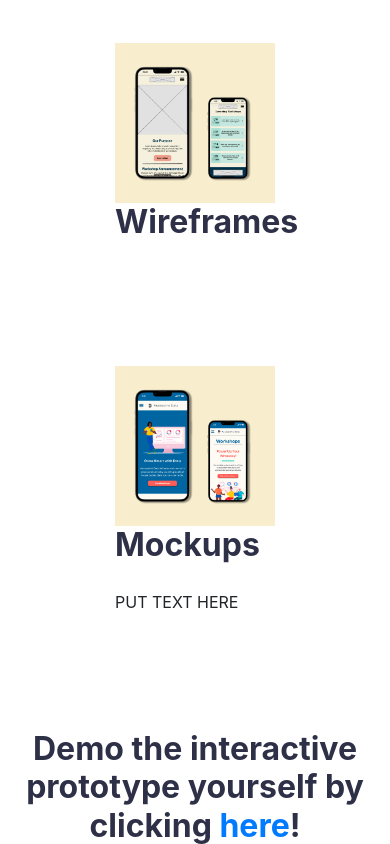
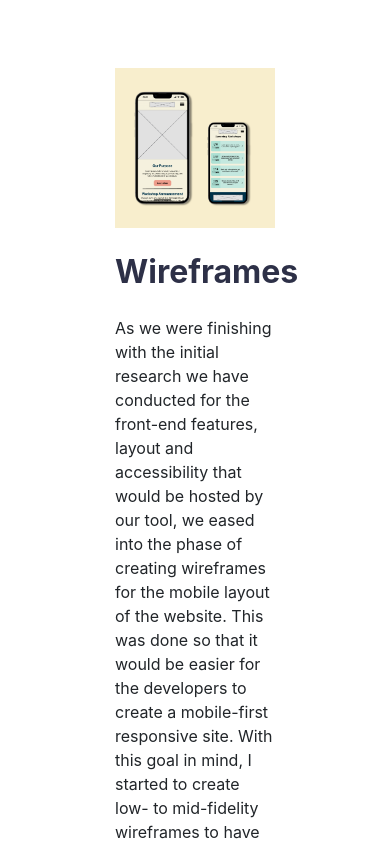
Before and after one commit to miguel-hugo/Assignment1, a plain HTML site: page atd.html in a window 390 px wide. Shown: the part 3550-4394 px from the top of the page. Drawn offline with nearby package versions, Linux system fonts and the light colour scheme.

Commit message:
updated ATD content

```diff
--- a/atd.html
+++ b/atd.html
@@ -89,7 +89,11 @@ EMAIL: mhugo@uci.edu
             </div>
             <div class = "col-md-6 text">
                 <h2 style="font-weight:bold; color:#2D3047; margin-bottom: 25px;"> Wireframes </h2>
-                <p>
+                <p> As we were finishing with the initial research we have conducted for the front-end features, layout and accessibility that would be hosted by our tool,
+                    we eased into the phase of creating wireframes for the mobile layout of the website. This was done so that it would be easier for the developers to create a
+                    mobile-first responsive site. With this goal in mind, I started to create low- to mid-fidelity wireframes to have an initial construction of how certain aspects and content will be structured within the site.
+                    <br><br>As I started working on the low-fi wireframes, I made sure to first focus on the layout of content as there were many different subjects and topics that were important to highlight for the first MVP and the design team needed an initial vision to help us see what could work and what couldn’t. I crafted the header, footer, and navigation menu to help centralize the information and allow for a more visible layout of the site’s structure. Other features I focused on creating besides content layout were the button look, the schedule interface, and announcement blocks.
+                    <br><br>The wireframes displayed on the left are the mid-fi ones, which include the coloring and typography that were yet to be finalized, but useful for visualizing altogether. Finishing these wireframes were crucial in conceptualizing the structure of the site and allowed us to easily arrange the content for the site’s desktop version as well.
                 </p>
             </div>
         </div>
@@ -98,7 +102,16 @@ EMAIL: mhugo@uci.edu
         <div class = "row flex-grow-1 artifact">
             <div class = "col-md-6 text">
                 <h2 style="font-weight:bold; color:#2D3047; margin-bottom: 25px;"> Mockups </h2>
-                <p> PUT TEXT HERE </p>
+                <p>After receiving feedback from both team members and individuals from usability testing, we were in a comfortable spot to start the mockups and prototypes for the tool.
+                    As we reached this position, a lot of the other design aspects were also being finalized as well, including the color palette, the logo, typography, and content of the site,
+                    thanks to some A/B Testing, initial usability testing, and prototyping with the mid-fi wireframes.
+                    <br><br>With all of these design points available to use for the wireframes, it was all a matter of putting it all together. I, along with a fellow team member, were tasked with constructing the mockups and laying out all the content and features. I did work on editing the layouts and adjusting certain sizes of fonts, images and buttons to give the reader a more friendly interface.
+                    <br><br> Another main task I performed was making an interactive prototype out of the wireframes on Figma. Connecting all of the links and pages together allowed for an easier method of conducting usability tests and an easier way for us to visualize how the site will not only look, but feel for our potential users. You can see an example of one of the interactive prototypes I made linked below! Furthermore, one aspect that we had aimed to test out with potential users was a carousel function for the home page. Though it seemed much difficult to perform on Figma for the team, I managed to do some research on component variants within Figma and created a working carousel prototype for both the mobile and desktop versions of the mockups, facilitating the user testing for this functionality later on.
+                    <br><br>Through many different test phases, a mockup and prototype were finally born and were available to be put to the test by our test users.
+                </p>
+                <p style="font-weight:bolder;">
+                    NOTE: This was one of the final mockups during my time on the team. This may or may not reflect the final version the current team decides on.
+                </p>
             </div>
             <div class = "col-md-6 image order-first order-md-2">
                 <img src="files/atdhimock.png" alt="" class="img-fluid">
--- a/project.css
+++ b/project.css
@@ -83,8 +83,13 @@ iframe{
     height: 100%;
 }
 
+/* @media (min-width: 768px){
+    .banner img{
+        min-width:400px;
+    }
+} */
 
-@media (max-width: 768px){
+@media (max-width: 767px){
     .intro{
         padding-left: 15px;
         padding-right: 15px;
@@ -101,4 +106,8 @@ iframe{
     .bannertext{
         text-align: center;
     }
+
+    .text h2{
+        margin-top: 25px;
+    }
 }
```
